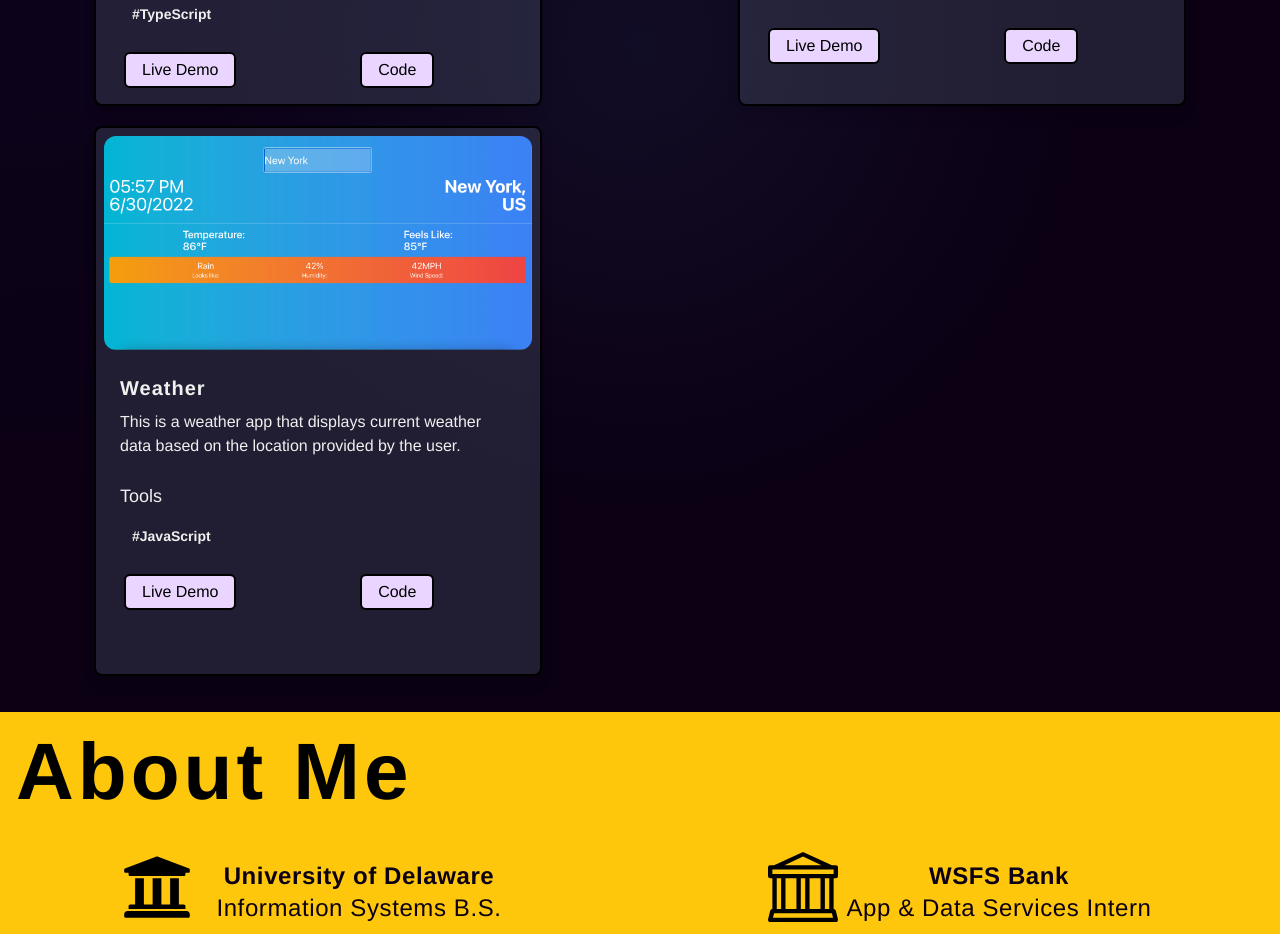
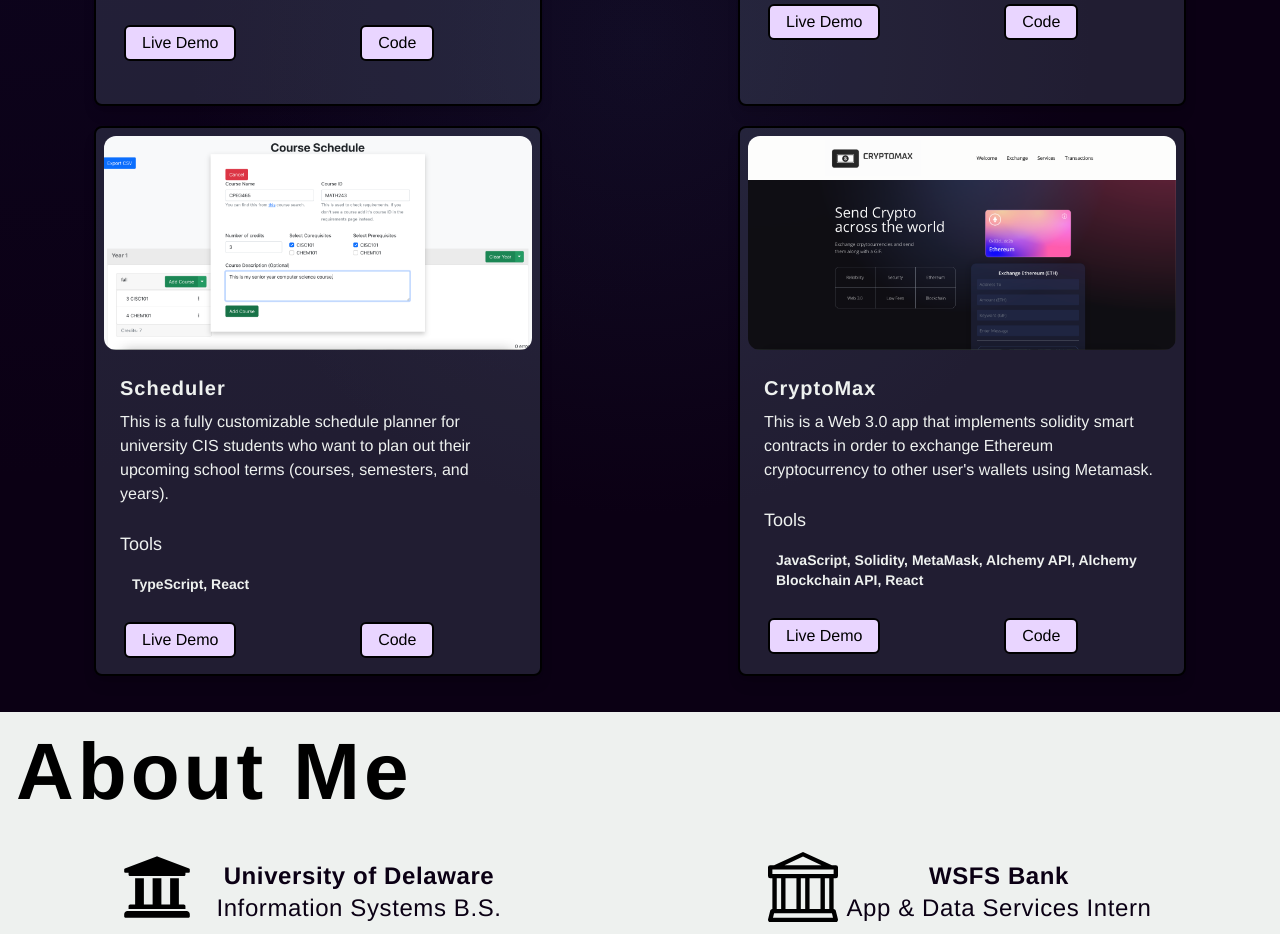
Before and after one commit to perezmas/portfolio, a React (Vite) app: page / in a window 1280 px wide. Shown: the part 948-1882 px from the top of the page. Built offline with nearby package versions, Linux system fonts and the light colour scheme.

Commit message:
added project, updated styling

```diff
--- a/src/components/Projects.jsx
+++ b/src/components/Projects.jsx
@@ -1,6 +1,7 @@
 import cryptomax from "./files/cryptomax.png";
 import scheduler from "./files/scheduler.png";
 import weather from "./files/weather.png";
+import ai from "./files/maxai.png";
 
 const ProjectCard = ({name, description, stack, demo, code, image}) => {
     return (
@@ -26,7 +27,7 @@
             <div className="px-6 pt-2 pb-2 text-cultured">
                 <p className="text-lg pb-3 font-display font-light">Tools</p>
                 <span className="inline-block bg-gray-200 rounded-full px-3 py-1 text-sm font-semibold text-gray-700 mr-2 mb-2">
-                    #{stack}
+                    {stack}
                 </span>
             </div>
             <div className="flex items-center justify-between px-7 py-2   md:w-full ">
@@ -50,9 +51,10 @@
                     <a href="#projects">Projects</a>
                 </div>
                 <div className="flex flex-col items-center  md:justify-center w-full md:grid md:grid-cols-2 md:justify-items-center lg:grid lg:grid-cols-test lg:grid-row-t lg:justify-center md:gap-x-2 gap-y-2  lg:gap-x-4 lg:gap-y-3 p-1 py-7">
-                    <ProjectCard name="Scheduler" description="This is a fully customizable schedule planner for university CIS students who want to plan out their upcoming school terms (courses, semesters, and years)." stack="TypeScript" demo="https://ud-cisc275-f21.github.io/ud-cis-scheduler-team-6/#/" code="https://github.com/UD-CISC275-F21/ud-cis-scheduler-team-6/projects/1" image={scheduler}/>
-                    <ProjectCard name="CryptoMax" description="This is a Web 3.0 app that implements solidity smart contracts in order to exchange Ethereum cryptocurrency to other user's wallets using Metamask." stack="JavaScript" demo="https://perezmas.github.io/ethereum/" code="https://github.com/perezmas/ethereum" image={cryptomax}/>
-                    <ProjectCard name="Weather" description="This is a weather app that displays current weather data based on the location provided by the user." stack="JavaScript" demo="https://perezmas.github.io/weather-app-react/" code="https://github.com/perezmas/weather-app-react" image={weather}/>
+                    <ProjectCard name="MaxAI" description="This is a fully responsive ChatGPT AI Application that will chat with the user ChatGPT API." stack="JavaScript, ChatGPT API, NodeJS, Vercel, Render" demo="https://maxai.vercel.app/" code="https://github.com/perezmas/maxai" image={ai}/>
+                    <ProjectCard name="Weather" description="This is a weather app that displays current weather data based on the location provided by the user." stack="JavaScript, Axios, OpenWeatherMapAPI, React" demo="https://perezmas.github.io/weather-app-react/" code="https://github.com/perezmas/weather-app-react" image={weather}/>
+                    <ProjectCard name="Scheduler" description="This is a fully customizable schedule planner for university CIS students who want to plan out their upcoming school terms (courses, semesters, and years)." stack="TypeScript, React" demo="https://ud-cisc275-f21.github.io/ud-cis-scheduler-team-6/#/" code="https://github.com/UD-CISC275-F21/ud-cis-scheduler-team-6/projects/1" image={scheduler}/>
+                    <ProjectCard name="CryptoMax" description="This is a Web 3.0 app that implements solidity smart contracts in order to exchange Ethereum cryptocurrency to other user's wallets using Metamask." stack="JavaScript, Solidity, MetaMask, Alchemy API, Alchemy Blockchain API, React" demo="https://perezmas.github.io/ethereum/" code="https://github.com/perezmas/ethereum" image={cryptomax}/>
                 </div>
             </div>
         </div>
--- a/src/index.css
+++ b/src/index.css
@@ -170,7 +170,8 @@
 }
 
 .gradient-bg-about {
-    background-color: #fec70c;
+    /* background-color: #fec70c; */
+    background-color: #EEF1EF;
 }
 
 .gradient-bg-header {
```
Also changed, not shown: src/components/files/maxai.png (added).
